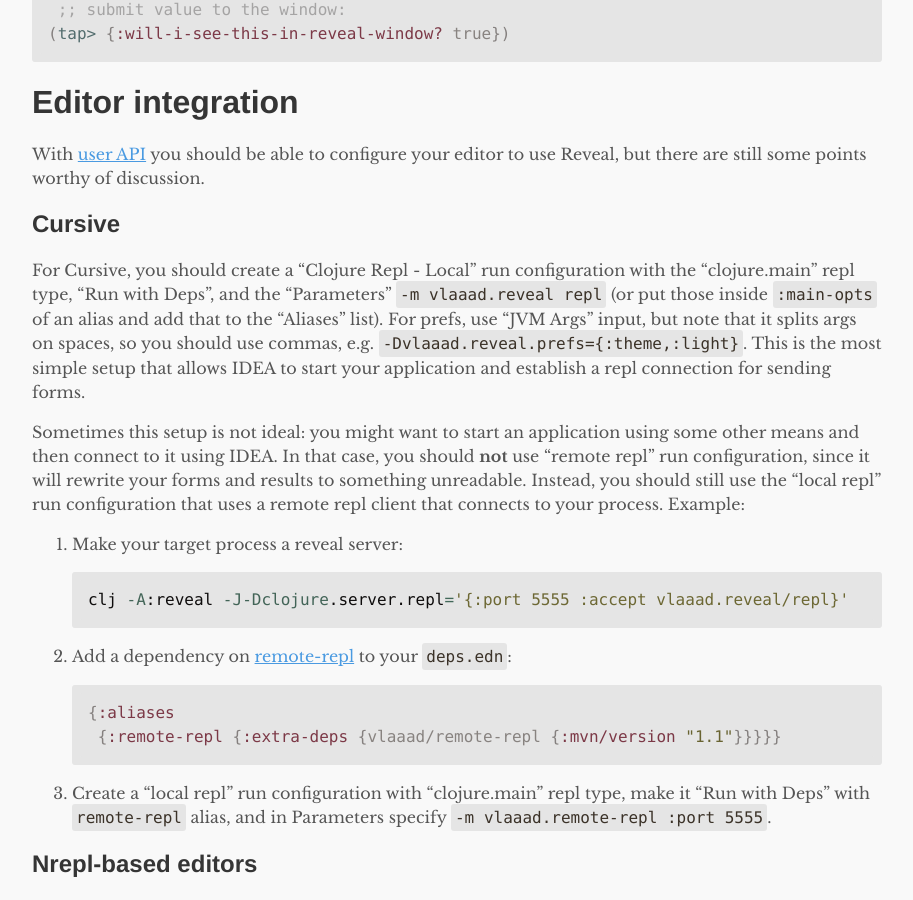
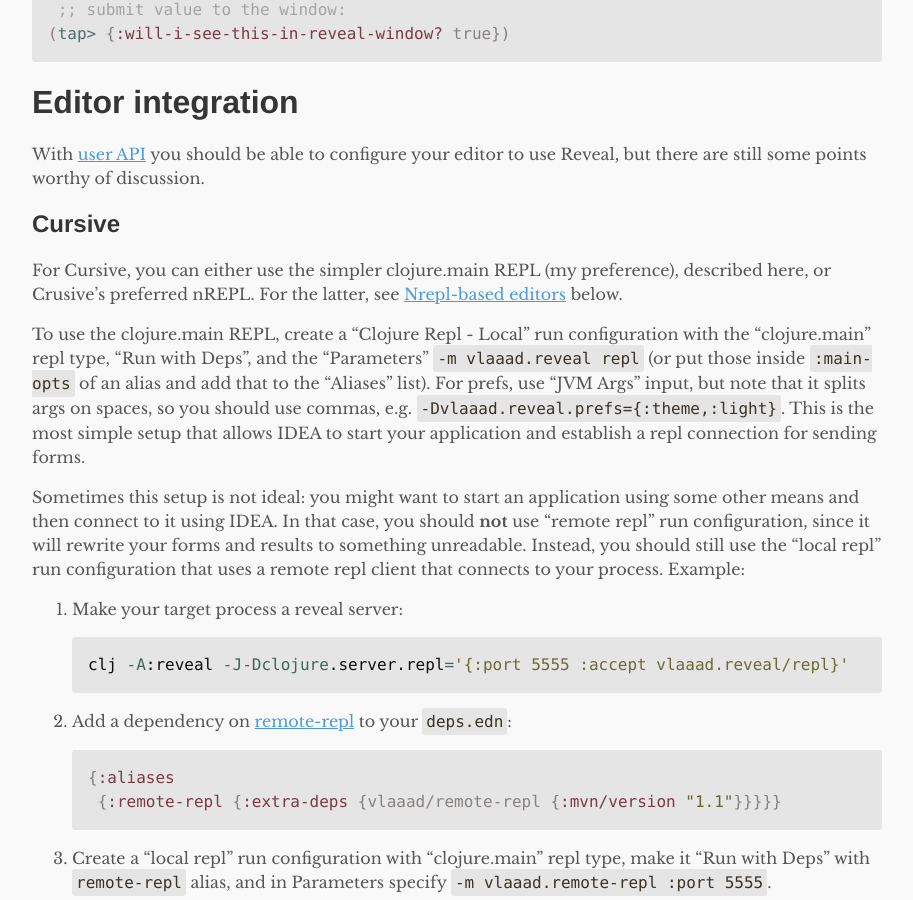
Before and after one commit to vlaaad/vlaaad.github.io, a Jekyll site: the page built from reveal.md, in a window 1280 px wide and 900 px high, scrolled down 15677 px. Shown: the whole window, without its empty margins (183-1096 px from the left). Built offline with Jekyll 4.4.1, drawn with Linux system fonts in a browser that asks for light colours.

Commit message:
Cursive: add nrepl as a valid option

```diff
--- a/reveal.md
+++ b/reveal.md
@@ -278,7 +278,9 @@ With [user API](#user-api) you should be able to configure your editor to use Re
 
 ## Cursive
 
-For Cursive, you should create a "Clojure Repl - Local" run configuration with the "clojure.main" repl type, "Run with Deps", and the "Parameters" `-m vlaaad.reveal repl` (or put those inside `:main-opts` of an alias and add that to the "Aliases" list). For prefs, use "JVM Args" input, but note that it splits args on spaces, so you should use commas, e.g. `-Dvlaaad.reveal.prefs={:theme,:light}`. This is the most simple setup that allows IDEA to start your application and establish a repl connection for sending forms.
+For Cursive, you can either use the simpler clojure.main REPL (my preference), described here, or Crusive's preferred nREPL. For the latter, see [Nrepl-based editors](#nrepl-based-editors) below.
+
+To use the clojure.main REPL, create a "Clojure Repl - Local" run configuration with the "clojure.main" repl type, "Run with Deps", and the "Parameters" `-m vlaaad.reveal repl` (or put those inside `:main-opts` of an alias and add that to the "Aliases" list). For prefs, use "JVM Args" input, but note that it splits args on spaces, so you should use commas, e.g. `-Dvlaaad.reveal.prefs={:theme,:light}`. This is the most simple setup that allows IDEA to start your application and establish a repl connection for sending forms.
 
 Sometimes this setup is not ideal: you might want to start an application using some other means and then connect to it using IDEA. In that case, you should **not** use "remote repl" run configuration, since it will rewrite your forms and results to something unreadable. Instead, you should still use the "local repl" run configuration that uses a remote repl client that connects to your process. Example:
 
```
